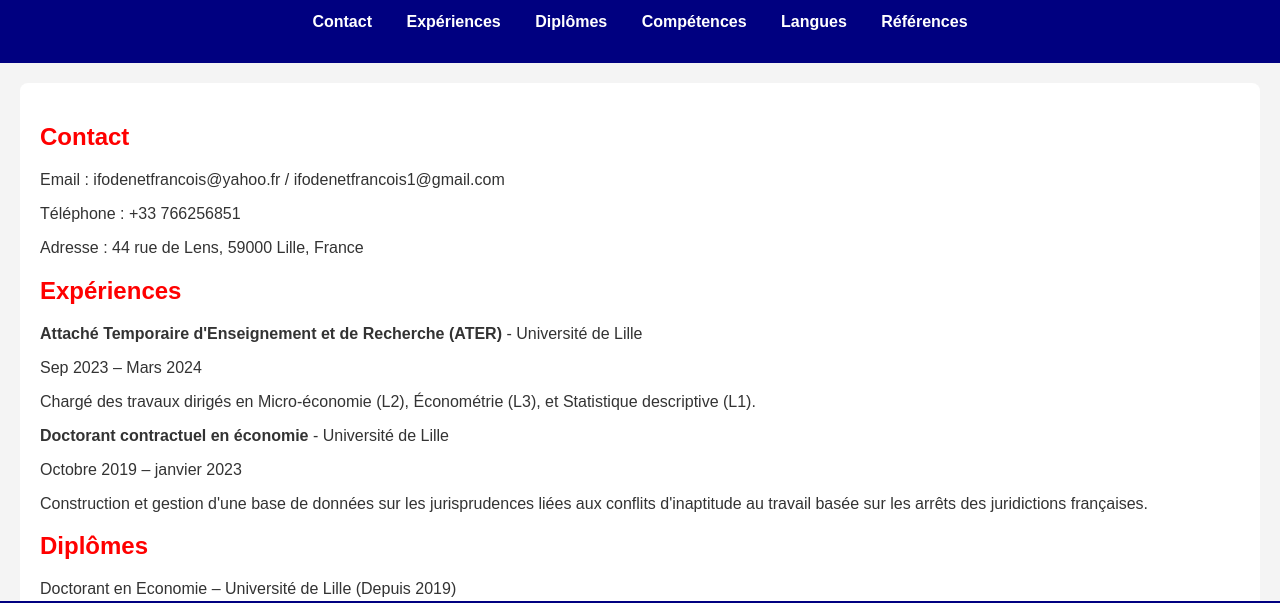
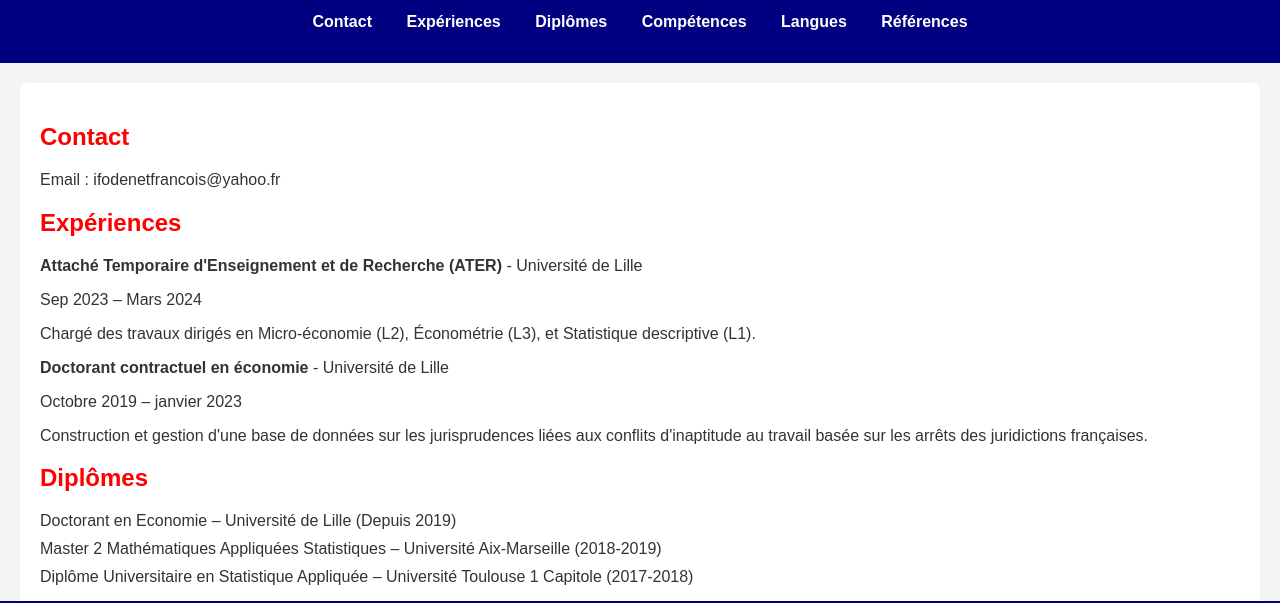
Before and after one commit to Ifran9/ifran9.github.io, a plain HTML site: page index.html in a window 1280 px wide. Shown: the part 117-720 px from the top of the page. Drawn offline with Linux system fonts and the light colour scheme.

Commit message:
Update index.html

```diff
--- a/index.html
+++ b/index.html
@@ -32,9 +32,8 @@
         <!-- Section Contact -->
         <section id="contact">
             <h2>Contact</h2>
-            <p>Email : ifodenetfrancois@yahoo.fr / ifodenetfrancois1@gmail.com</p>
-            <p>Téléphone : +33 766256851</p>
-            <p>Adresse : 44 rue de Lens, 59000 Lille, France</p>
+            <p>Email : ifodenetfrancois@yahoo.fr </p>
+
         </section>
         <!-- Section Expériences -->
         <section id="experiences">
```
